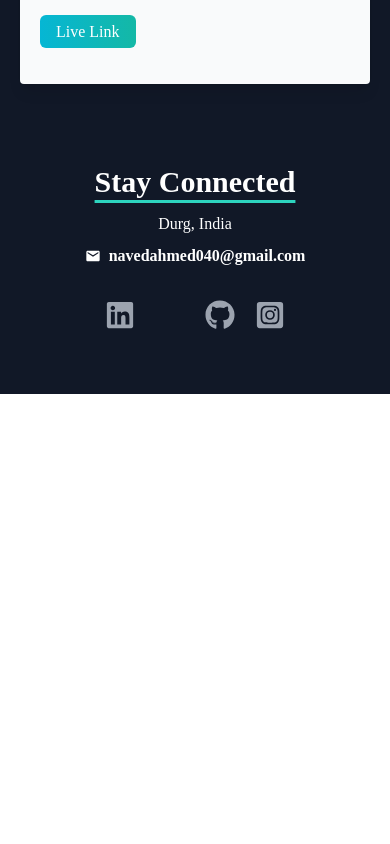
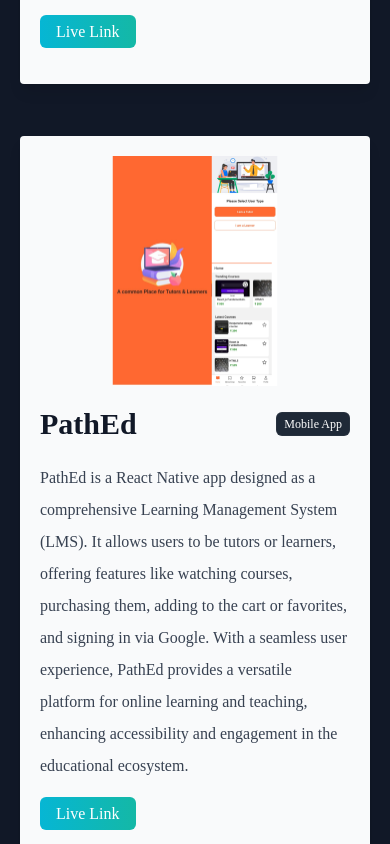
Before and after one commit to GeekyNaved/Portfolio_Naved, a React (Vite) app: page / in a window 390 px wide. Shown: the part 5500-6344 px from the top of the page. Before the commit the page ends 5894 px from the top, so only its background shows below. Built offline with nearby package versions, Linux system fonts and the light colour scheme; some icons are missing.

Commit message:
adding new project - pathEd (Mobile App)

```diff
--- a/src/components/ProjectsSection.jsx
+++ b/src/components/ProjectsSection.jsx
@@ -5,6 +5,7 @@ import macTassosImage from "../assets/mactassos.png";
 import newsNerdImage from "../assets/newsNerd.png";
 import securePassImage from "../assets/securePass.png";
 import dentalImage from "../assets/dental.png";
+import pathEdImage from "../assets/pathEd.png";
 
 const ProjectsSection = () => {
   const projects = [
@@ -61,6 +62,15 @@ const ProjectsSection = () => {
       link: "https://happy-dental.vercel.app",
       techStack: "Website",
     },
+    {
+      id: 6,
+      image: pathEdImage,
+      title: "PathEd",
+      description:
+        "PathEd is a React Native app designed as a comprehensive Learning Management System (LMS). It allows users to be tutors or learners, offering features like watching courses, purchasing them, adding to the cart or favorites, and signing in via Google. With a seamless user experience, PathEd provides a versatile platform for online learning and teaching, enhancing accessibility and engagement in the educational ecosystem.",
+      link: "https://www.mediafire.com/file/52372a6i7jyj7cr/PathEd-v3.apk/file",
+      techStack: "Mobile App",
+    },
   ];
   return (
     <div className="relative mx-auto py-10">
```
Also changed, not shown: src/assets/pathEd.png (added).
